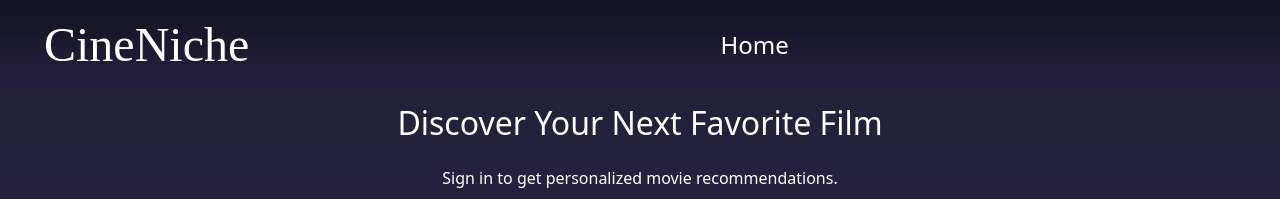
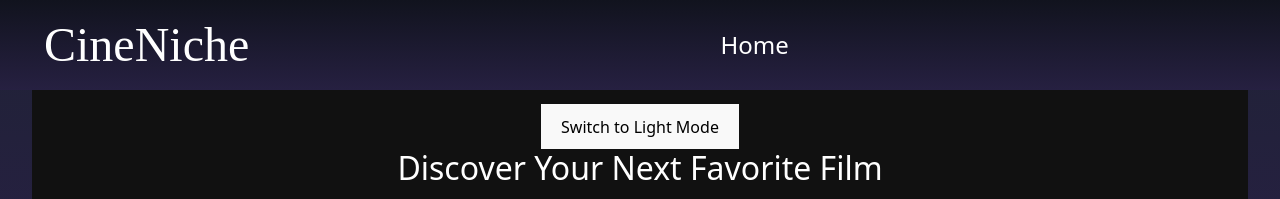
Before and after one commit to bryangurr/intex, a React (Vite) app in the folder frontend/: page / in a window 1280 px wide. Shown: the top 199 px of the page. Built offline with nearby package versions, Linux system fonts and the light colour scheme.

Commit message:
Horrible cookie made

```diff
--- a/frontend/src/App.css
+++ b/frontend/src/App.css
@@ -52,3 +52,15 @@ body {
 .read-the-docs {
   color: #888;
 }
+.dark-mode {
+  /* If your site is already dark by default, you can keep this minimal. */
+  background-color: #111;
+  color: white;
+  /* ... etc. for dark mode overrides */
+}
+
+.light-mode {
+  background-color: white;
+  color: black;
+  /* ... etc. for light mode overrides */
+}
--- /dev/null
+++ b/frontend/src/components/ThemeToggle.tsx
@@ -0,0 +1,24 @@
+import React from "react";
+
+interface ThemeToggleProps {
+  theme: string;
+  setTheme: React.Dispatch<React.SetStateAction<string>>;
+}
+
+function ThemeToggle({ theme, setTheme }: ThemeToggleProps) {
+  const toggleTheme = () => {
+    const newTheme = theme === "dark" ? "light" : "dark";
+    // Update React state
+    setTheme(newTheme);
+    // Update the cookie
+    document.cookie = `preferredTheme=${newTheme}; path=/`;
+  };
+
+  return (
+    <button onClick={toggleTheme}>
+      {theme === "dark" ? "Switch to Light Mode" : "Switch to Dark Mode"}
+    </button>
+  );
+}
+
+export default ThemeToggle;
--- a/frontend/src/pages/HomePage.tsx
+++ b/frontend/src/pages/HomePage.tsx
@@ -5,6 +5,8 @@ import "slick-carousel/slick/slick-theme.css";
 import Slider from "react-slick";
 import WelcomeBand from "../components/WelcomeBand";
 import "../components/GenreCards.css";
+import ThemeToggle from "../components/ThemeToggle";
+import { useEffect, useState } from "react";
 
 const mockMovies = [
   {
@@ -23,6 +25,18 @@ const mockMovies = [
 
 function HomePage() {
   const navigate = useNavigate();
+
+
+  // -- ADD THESE 3 LINES --
+  const [theme, setTheme] = useState("dark");
+  useEffect(() => {
+    const match = document.cookie.match(/(^| )preferredTheme=([^;]+)/);
+    if (match && match[2]) setTheme(match[2]);
+  }, []);
+
+  // We'll compute which wrapper class to use:
+  const pageClass = theme === "dark" ? "dark-mode" : "light-mode";
+
 
   const handleLoginClick = () => {
     navigate("/login");
@@ -55,11 +69,14 @@ function HomePage() {
   };
 
   return (
-    <div className="min-h-screen bg-gray-900 text-white">
+    <div className={`${pageClass} min-h-screen bg-gray-900 text-white`}>
+
       {/* Header */}
         <WelcomeBand />
 
       <br/><br/><br/>
+      {/* You could place the toggle button at the very top, or wherever you want */}
+     <ThemeToggle theme={theme} setTheme={setTheme} /> {/*Comment out when doing the actual presentation */}
       {/* Hero Section */}
       <section className="bg-gradient-to-r from-purple-800 to-blue-800 text-white text-center py-20 px-4">
         <h2 className="text-4xl font-bold mb-4">
--- a/frontend/src/pages/LoginPage.tsx
+++ b/frontend/src/pages/LoginPage.tsx
@@ -44,10 +44,10 @@ function LoginPage() {
     }
 
     const loginUrl = rememberme
-      ? // ? "https://localhost:5000/login?useCookies=true" // Comment out for deployment or testing server
-        // : "https://localhost:5000/login?useSessionCookies=true"; // Comment out for deployment or testing server
-        "https://cineniche-intex-cdadeqcjgwgygpgy.eastus-01.azurewebsites.net/login?useCookies=true" // Comment out for localhost testing
-      : "https://cineniche-intex-cdadeqcjgwgygpgy.eastus-01.azurewebsites.net/login?useSessionCookies=true"; // Comment out for localhost testing
+      ?  "https://localhost:5000/login?useCookies=true" // Comment out for deployment or testing server
+        : "https://localhost:5000/login?useSessionCookies=true"; // Comment out for deployment or testing server
+      // ?  "https://cineniche-intex-cdadeqcjgwgygpgy.eastus-01.azurewebsites.net/login?useCookies=true" // Comment out for localhost testing
+      // : "https://cineniche-intex-cdadeqcjgwgygpgy.eastus-01.azurewebsites.net/login?useSessionCookies=true"; // Comment out for localhost testing
 
     try {
       const response = await fetch(loginUrl, {
```
